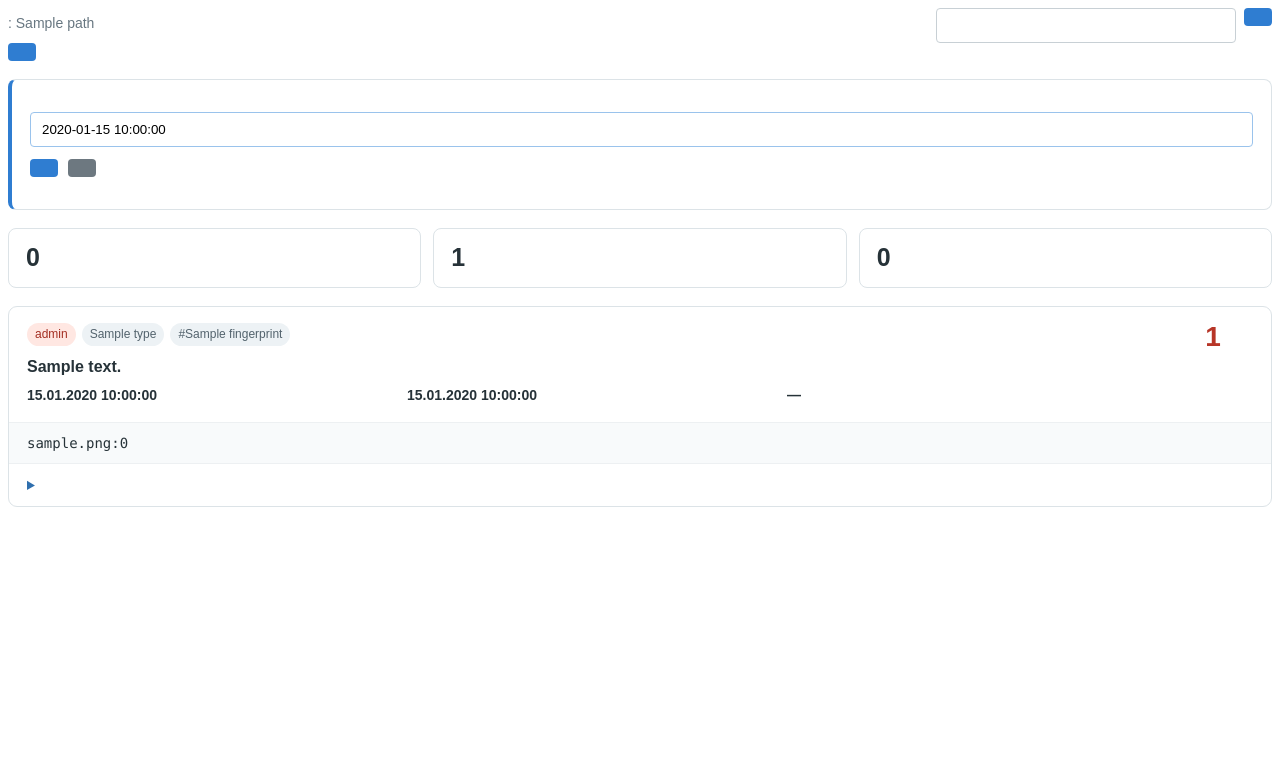
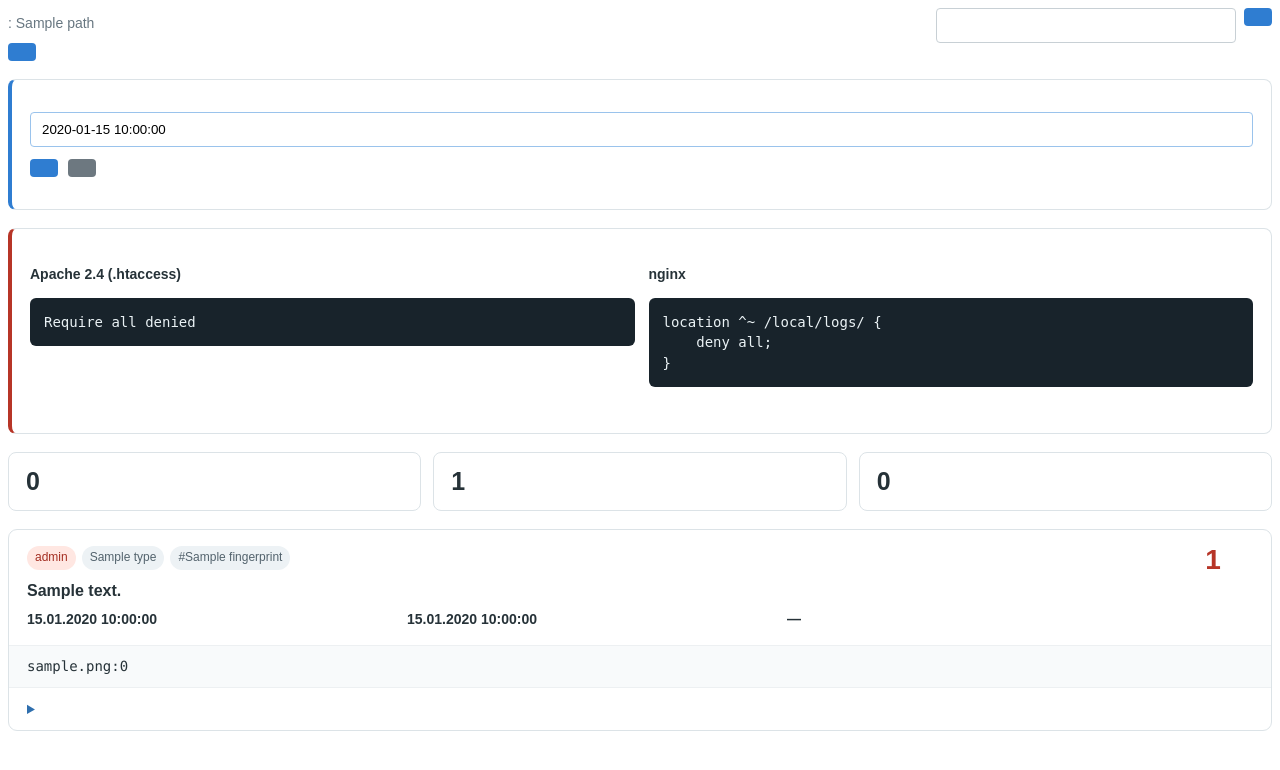
Before and after one commit to Semyonchick/ss.errorloger, a PHP site: template views/logs.php in a window 1280 px wide. Shown: the top 770 px of the page. Run offline with PHP 8.4, Linux system fonts and the light colour scheme; the template is opened without the code that fills it: most values are stand-ins (such as "Sample title", 1, 10 or a date in 2020); data that the repository does not hold is empty.

Commit message:
Сохранить проверенные локальные изменения [skip ci]

```diff
--- a/lang/ru/views/logs.php
+++ b/lang/ru/views/logs.php
@@ -17,6 +17,11 @@ $MESS['SS_ERRORLOGER_SHARE_DESCRIPTION'] = 'Ссылка открывает то
 $MESS['SS_ERRORLOGER_SHARE_REISSUE'] = 'Выпустить новую';
 $MESS['SS_ERRORLOGER_SHARE_CREATE'] = 'Создать ссылку на 72 часа';
 $MESS['SS_ERRORLOGER_SHARE_REVOKE'] = 'Отозвать';
+$MESS['SS_ERRORLOGER_SECURITY_HEADING'] = 'Защитите журнал от прямого доступа';
+$MESS['SS_ERRORLOGER_SECURITY_OUTSIDE_ROOT'] = 'Предпочтительно хранить журнал за пределами корневого каталога сайта и указать абсолютный путь к нему в exception_handling.';
+$MESS['SS_ERRORLOGER_SECURITY_WEB_DENY'] = 'Если журнал находится в /local/logs, запретите доступ к каталогу на уровне веб-сервера. Используйте подходящий для вашей конфигурации пример:';
+$MESS['SS_ERRORLOGER_SECURITY_PERMISSIONS'] = 'Выдайте PHP-процессу только необходимые права на запись и чтение журнала. Не открывайте каталог или файл для всех пользователей системы.';
+$MESS['SS_ERRORLOGER_SECURITY_CHECK'] = 'После настройки откройте прямой URL файла в режиме инкогнито: сервер должен вернуть 403 или 404, но запись ошибок в журнал должна продолжиться.';
 $MESS['SS_ERRORLOGER_SETUP_HEADING'] = 'Bitrix не настроен на запись ошибок в файл';
 $MESS['SS_ERRORLOGER_SETUP_BEFORE'] = 'Добавьте секцию ниже в массив';
 $MESS['SS_ERRORLOGER_SETUP_FILE'] = 'файла';
--- a/views/logs.php
+++ b/views/logs.php
@@ -27,13 +27,16 @@ endif;
   .ssel__stat { padding: 15px 17px; border: 1px solid #dce3e7; border-radius: 8px; background: #fff; }
   .ssel__stat strong { display: block; font-size: 25px; line-height: 1.1; }
   .ssel__stat span { color: #71808a; }
-  .ssel__share, .ssel__setup, .ssel__empty { margin: 0 0 18px; padding: 18px; border-radius: 8px; background: #fff; border: 1px solid #dce3e7; }
+  .ssel__share, .ssel__setup, .ssel__security, .ssel__empty { margin: 0 0 18px; padding: 18px; border-radius: 8px; background: #fff; border: 1px solid #dce3e7; }
   .ssel__share { border-left: 4px solid #2f7dd1; }
   .ssel__share-row { display: flex; flex-wrap: wrap; align-items: center; gap: 10px; }
   .ssel__share-row + .ssel__share-row { margin-top: 12px; }
   .ssel__share-url { flex: 1 1 520px; padding: 9px 11px; border: 1px solid #9ac3ec; border-radius: 4px; cursor: copy; }
   .ssel__setup { border-left: 4px solid #e29b28; }
-  .ssel__setup pre { overflow: auto; padding: 14px; background: #18232b; color: #eaf2f5; border-radius: 6px; }
+  .ssel__security { border-left: 4px solid #b73527; }
+  .ssel__setup pre, .ssel__security pre { overflow: auto; padding: 14px; background: #18232b; color: #eaf2f5; border-radius: 6px; }
+  .ssel__security-grid { display: grid; grid-template-columns: repeat(2, minmax(260px, 1fr)); gap: 14px; }
+  .ssel__security-grid h4 { margin: 0 0 7px; }
   .ssel__list { display: grid; gap: 12px; }
   .ssel__card { overflow: hidden; border: 1px solid #dce3e7; border-radius: 9px; background: #fff; }
   .ssel__card-head { display: grid; grid-template-columns: minmax(0, 1fr) auto; gap: 16px; padding: 16px 18px; }
@@ -50,7 +53,7 @@ endif;
   .ssel summary { padding: 11px 18px; cursor: pointer; color: #2f6fae; }
   .ssel__trace { overflow: auto; margin: 0; padding: 15px 18px; background: #18232b; color: #eaf2f5; white-space: pre-wrap; word-break: break-word; }
   @media (max-width: 760px) {
-    .ssel__stats, .ssel__meta { grid-template-columns: 1fr; }
+    .ssel__stats, .ssel__meta, .ssel__security-grid { grid-template-columns: 1fr; }
     .ssel__card-head { grid-template-columns: 1fr; }
     .ssel__count { text-align: left; }
     .ssel__search, .ssel__search input { width: 100%; min-width: 0; }
@@ -87,6 +90,26 @@ endif;
         <form method="post"><?= bitrix_sessid_post() ?><input type="hidden" name="share_action" value="create"><button class="ssel__button" type="submit"><?= $escape(Loc::getMessage(!empty($share['active']) ? 'SS_ERRORLOGER_SHARE_REISSUE' : 'SS_ERRORLOGER_SHARE_CREATE')) ?></button></form>
         <?php if (!empty($share['active'])): ?><form method="post"><?= bitrix_sessid_post() ?><input type="hidden" name="share_action" value="revoke"><button class="ssel__button ssel__button--muted" type="submit"><?= $escape(Loc::getMessage('SS_ERRORLOGER_SHARE_REVOKE')) ?></button></form><?php endif; ?>
       </div>
+    </section>
+
+    <section class="ssel__security">
+      <h3 style="margin-top:0"><?= $escape(Loc::getMessage('SS_ERRORLOGER_SECURITY_HEADING')) ?></h3>
+      <p><?= $escape(Loc::getMessage('SS_ERRORLOGER_SECURITY_OUTSIDE_ROOT')) ?></p>
+      <p><?= $escape(Loc::getMessage('SS_ERRORLOGER_SECURITY_WEB_DENY')) ?></p>
+      <div class="ssel__security-grid">
+        <div>
+          <h4>Apache 2.4 (.htaccess)</h4>
+          <pre>Require all denied</pre>
+        </div>
+        <div>
+          <h4>nginx</h4>
+          <pre>location ^~ /local/logs/ {
+    deny all;
+}</pre>
+        </div>
+      </div>
+      <p><?= $escape(Loc::getMessage('SS_ERRORLOGER_SECURITY_PERMISSIONS')) ?></p>
+      <p><strong><?= $escape(Loc::getMessage('SS_ERRORLOGER_SECURITY_CHECK')) ?></strong></p>
     </section>
   <?php endif; ?>
 
```
Also changed, not shown: admin/menu.php (+39 -1 lines), include.php (+0 -40 lines), CHANGELOG.md.
